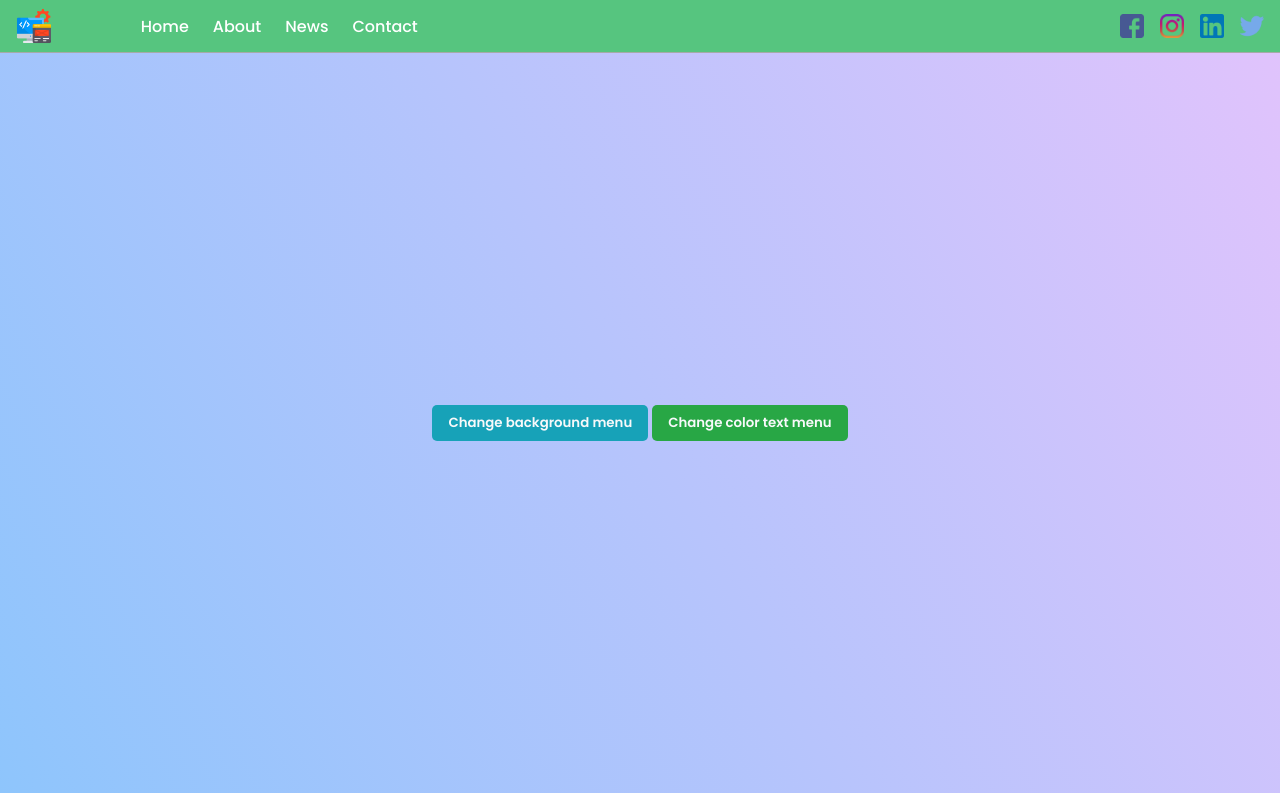
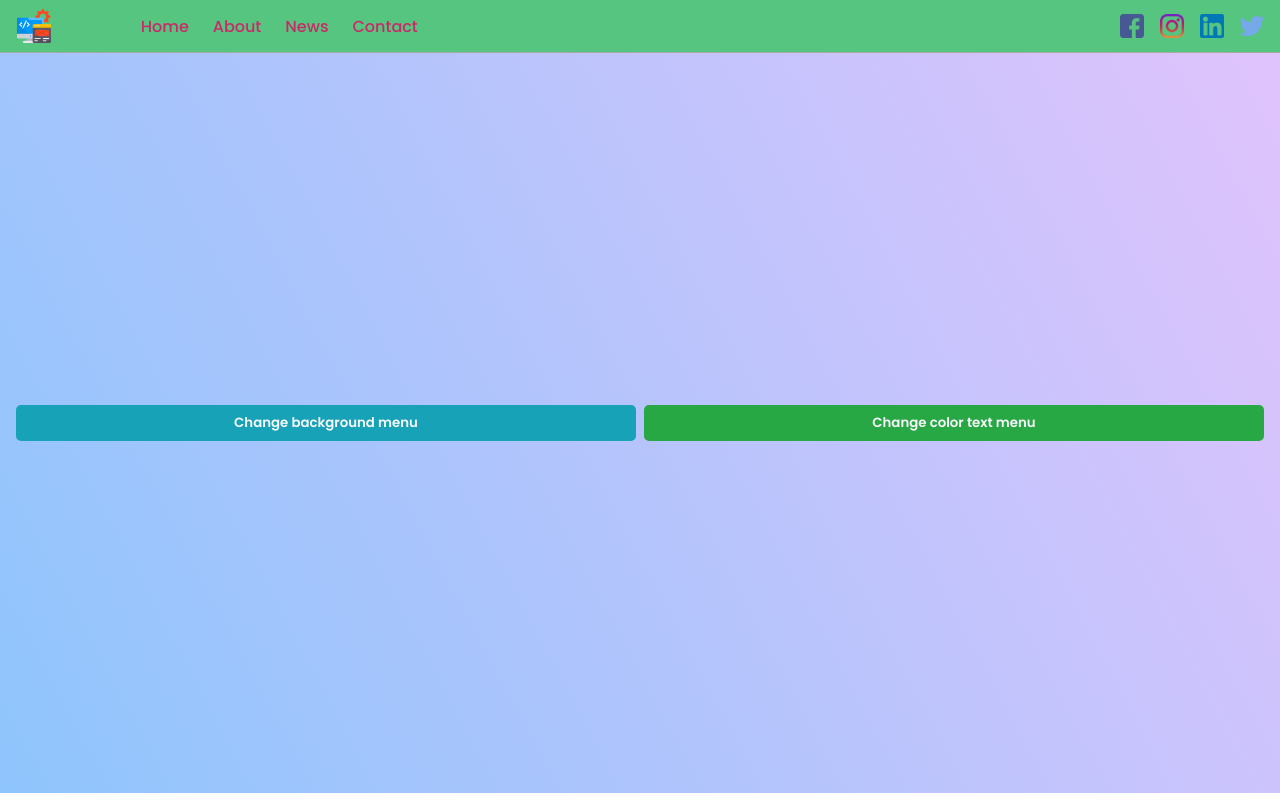
Before and after one commit to GersonBenito/menu-responsive, a plain HTML site: page index.html in a window 1280 px wide. Both pictures are taken after a click on the button "Change color text menu". Drawn offline with Linux system fonts and the light colour scheme.

Commit message:
feat: change text color added and change animate

```diff
--- a/public/js/menu.js
+++ b/public/js/menu.js
@@ -5,7 +5,8 @@ addEventListener('DOMContentLoaded', () => {
     const btnBackground = document.querySelector('.btn-bg');
     const btnColor = document.querySelector('.btn-color');
     const menu = document.querySelector('.menu');
-    const menuOption = document.querySelectorAll('.option');
+    const menuOptionsMovil = document.querySelector('.menu-options-collapse');
+    const menuOptionsWeb = document.querySelector('.menu-options');
 
     let toogle = false;
 
@@ -26,7 +27,9 @@ addEventListener('DOMContentLoaded', () => {
     }
 
     const changeTextColor = () => {
-        console.log(randomColor());
+        // console.log(menuOptionsMovil.style);
+        menuOptionsMovil.style.color = randomColor();
+        menuOptionsWeb.style.color = randomColor();
     }
 
     iconMenuMovil.addEventListener('click', toggleMenu);
--- a/src/scss/main.scss
+++ b/src/scss/main.scss
@@ -5,12 +5,12 @@
 }
 
 @mixin item-menu($top: 0px, $hover: none, $radius: 0px, $pl: 0px){
-    color: #fff;
     font-family: 'Poppins', sans-serif;
     font-size: 16px;
     font-weight: 500;
     margin-top: $top;
     cursor: pointer;
+    transition: background, 0.3s;
     &:hover{
         color: #f5f1f1;
         background: $hover;
@@ -50,6 +50,7 @@
     display: flex;
     align-items: center;
     gap: 24px;
+    color: #fff;
     .option{
         // include
         @include item-menu();
@@ -86,6 +87,7 @@
 }
 
 .menu-options-collapse{
+    color: #fff;
     .option{
         // include
         @include item-menu(8px, #f4f0f029, 3px, 8px);
@@ -94,10 +96,11 @@
 
 // animation show menu
 .animation-menu-show{
-    animation-duration: 1s;
+    animation-duration: 0.5s;
     animation-name: slidein;
     animation-iteration-count: 1;
 }
+
 @keyframes slidein {
     from {
       margin-top: -60px;
@@ -105,21 +108,6 @@
 
     to {
       margin-top: 0px;
-    }
-}
-
-.animation-menu-close{
-    animation-duration: 1s;
-    animation-name: slideinClose;
-    animation-iteration-count: 1;
-}
-@keyframes slideinClose {
-    from {
-      margin-bottom: 500px;
-    }
-
-    to {
-      margin-bottom: 200px;
     }
 }
 
@@ -144,9 +132,7 @@
     height: 92.5vh;
     background-color: #8EC5FC;
     background-image: linear-gradient(62deg, #8EC5FC 0%, #E0C3FC 100%);
-    display: flex;
-    justify-content: center;
-    align-items: center;
+    padding: 0px 16px;
 }
 
 .custom-btn{
@@ -168,3 +154,11 @@
 .secondary{
     @include type-btn(#28a745)
 }
+
+.actions{
+    display: grid;
+    grid-template-columns: repeat(auto-fit, minmax(20rem, 1fr));
+    gap: 8px;
+    align-items: center;
+    height: 100%;
+}
```
Also changed, not shown: index.html (+1 -0 lines), public/css/main.css, 1 other file.
